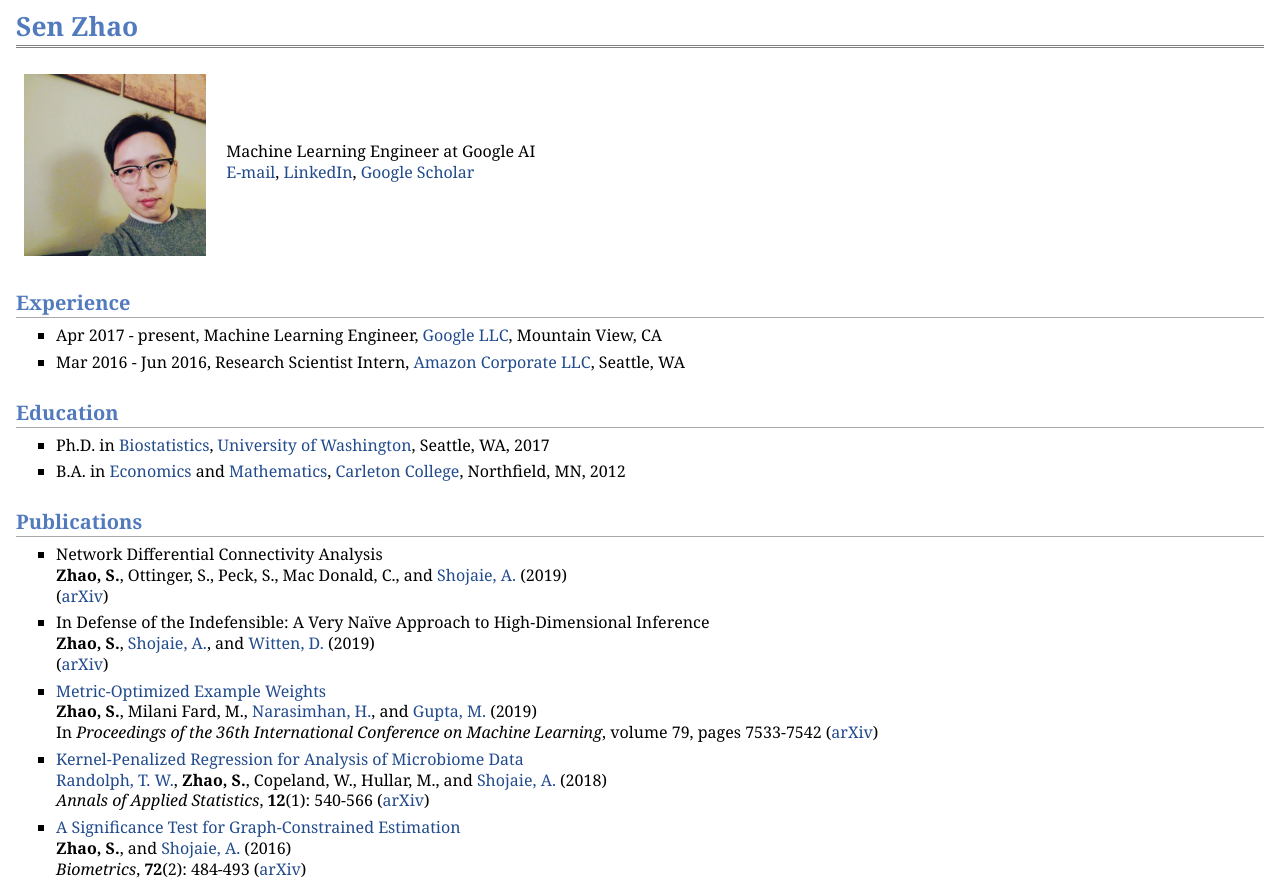
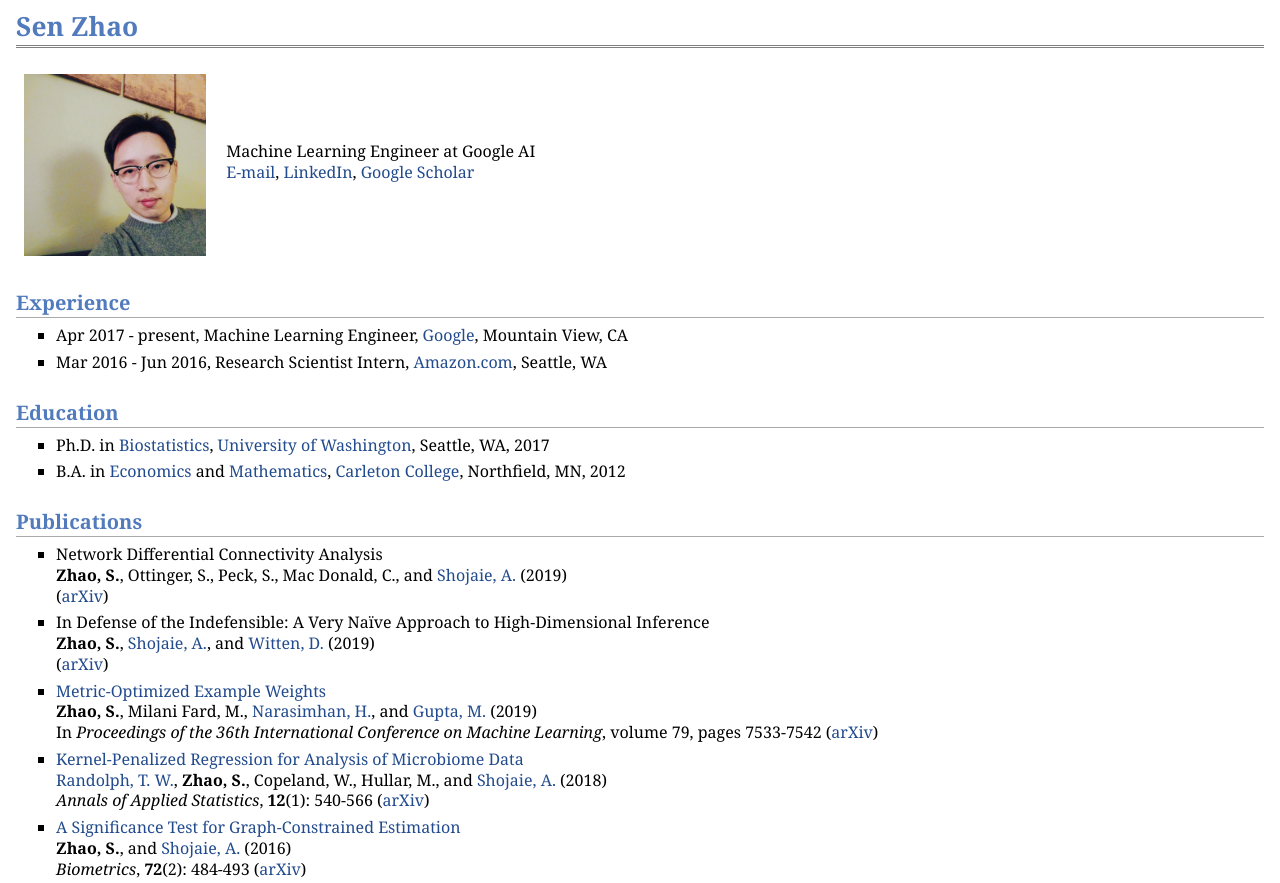
Before and after one commit to sen-zhao/sen-zhao.github.io, a plain HTML site: page index.html in a window 1280 px wide. Shown: the top 883 px of the page. Drawn offline with Linux system fonts and the light colour scheme.

Commit message:
Update index.html

```diff
--- a/index.html
+++ b/index.html
@@ -19,9 +19,9 @@
 </td></tr></table>
 <h2>Experience</h2>
 <ul>
-<li><p>Apr 2017 - present, Machine Learning Engineer, <a href="http://www.google.com">Google LLC</a>, Mountain View, CA</p>
+<li><p>Apr 2017 - present, Machine Learning Engineer, <a href="http://www.google.com">Google</a>, Mountain View, CA</p>
 </li>
-<li><p>Mar 2016 - Jun 2016, Research Scientist Intern, <a href="http://www.amazon.com">Amazon Corporate LLC</a>, Seattle, WA</p>
+<li><p>Mar 2016 - Jun 2016, Research Scientist Intern, <a href="http://www.amazon.com">Amazon.com</a>, Seattle, WA</p>
 </li>
 </ul>
 <h2>Education</h2>
```
